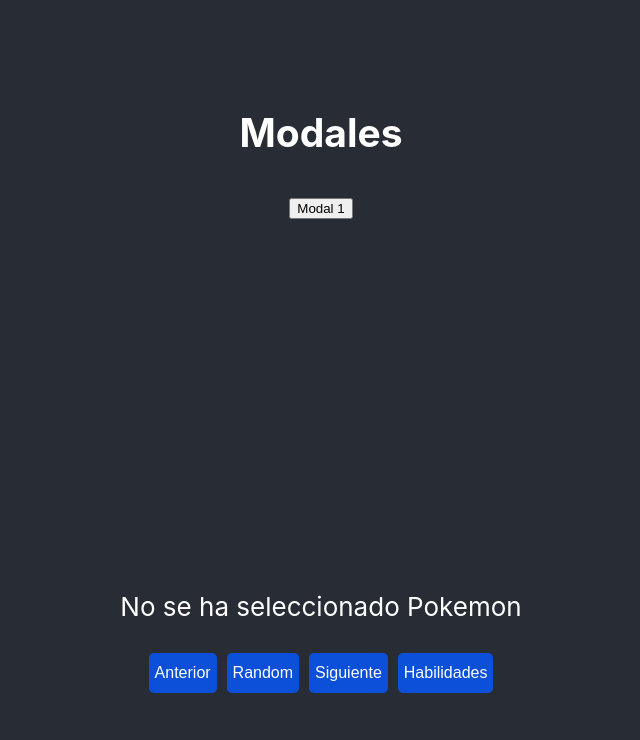
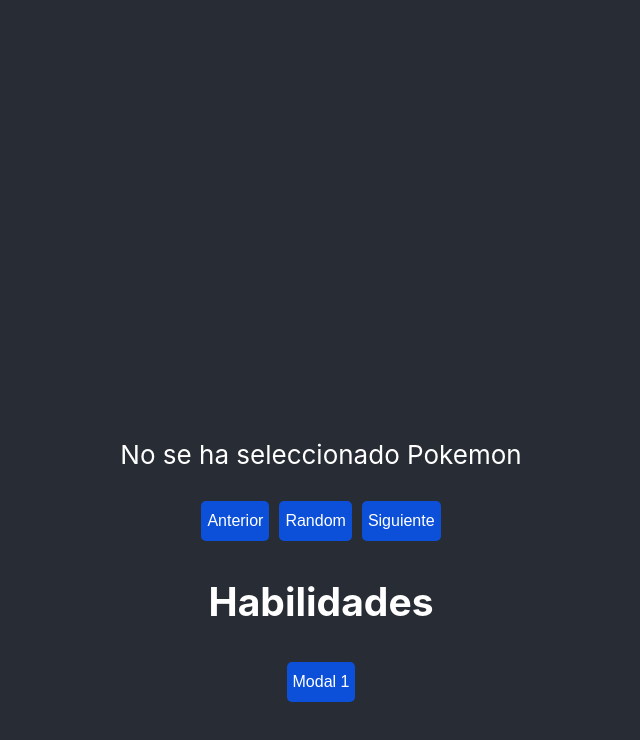
Before and after one commit to AEAL117/reacktpokedex, a React (Create React App) app: page / in a window 1280 px wide. Shown: the top 740 px of the page, without its empty margins (319-959 px from the left). Built offline with nearby package versions, Linux system fonts and the light colour scheme.

Commit message:
Pasar info entre componentes

```diff
--- a/src/App.js
+++ b/src/App.js
@@ -6,8 +6,7 @@
   const [counter,setCounter]=useState(0);
   const [pokemon,setPokemon]=useState({});
   useEffect(()=> {
-    console.log({pokemon});
-    console.log(counter);
+
 
 
   },[pokemon,counter]);
@@ -44,13 +43,10 @@
    }
 
   };
- const showHabilities=()=>{
-
- };
   return (
     <div className="App">
       <header className="App-header">
-      <Modals/>
+
         <p>
          <div className="flex-container">
           <img src={pokemon?.sprites?.back_default} className="poke-image"/>
@@ -61,7 +57,7 @@
            <button  className="button" onClick={prev}>Anterior</button>
            <button className="button" onClick={()=>fetchPokemon(getRandomInt())}>Random</button>
            <button className="button" onClick={next}>Siguiente</button>
-           <button className="button" onClick={showHabilities}>Habilidades</button>
+           <Modals poke={pokemon}/>
          </div>
 
         </p>
--- a/src/components/Modal.css
+++ b/src/components/Modal.css
@@ -29,6 +29,15 @@
     position: absolute;
     top: 1rem;
     right:1rem;
+    background-color: #da0c0c;
+    color: white;
+    cursor: pointer;
+    width: 10vm;
+    height: 5vh;
+    border: none;
+    border-radius: 5px;
+    font-size: 16px;
+    margin: 5px;
 }
 
 .button{
--- a/src/components/Modal.js
+++ b/src/components/Modal.js
@@ -6,7 +6,7 @@
     return (
     <article className={`modal ${isOpen && "is-open"}`} onClick={closeModal}>
      <div className="modal-container" onClick={handleModalContainerClick}>
-       <button class="modal-close" onClick={closeModal}>X</button>
+       <button class="modal-close" onClick={closeModal}><p> X </p></button>
        {children}
      </div>
     </article>
--- a/src/components/Modals.js
+++ b/src/components/Modals.js
@@ -1,14 +1,16 @@
+import { useState } from "react";
 import { useModal } from "../hooks/useModal";
 import Modal from "./Modal";
+import "./Modal.css";
+const Modals=({poke})=>{
+    const [isOpenModal1,openModal1,closeModal1]=useModal(false);
 
-const Modals=()=>{
-    const [isOpenModal1,openModal1,closeModal1]=useModal(false);
     return(
         <div>
-            <h2>Modales</h2>
-         <button onClick={openModal1}>Modal 1</button>
+            <h2>Habilidades</h2>
+         <button className="button" onClick={openModal1}>Modal 1</button>
          <Modal isOpen={isOpenModal1} closeModal={closeModal1}>
-             <h3>Modal 1</h3>
+             <h3>{poke.name}</h3>
              <p>Hola este es el contenido de mi modal 1</p>
              <img src="https://placeimg.com/400/400/animals" alt="Animals"/>
          </Modal>
```
